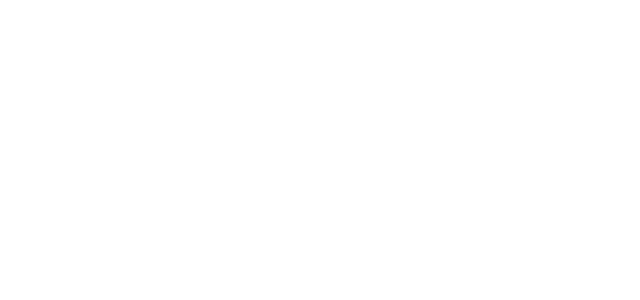
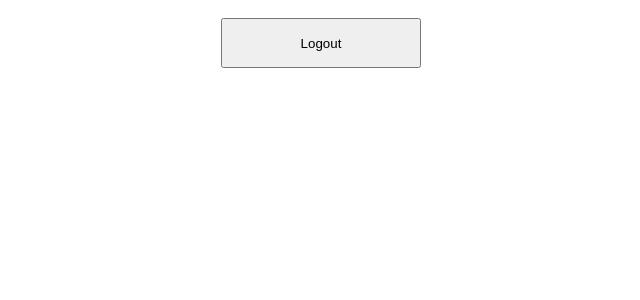
Before and after one commit to bonsaiilabs/google-login-with-react, a React (Create React App) app: page / in a window 1280 px wide. Shown: the top 300 px of the page, without its empty margins (319-959 px from the left). Built offline with nearby package versions, Linux system fonts and the light colour scheme.

Commit message:
Fix re-render login button & add logout option
  - fix rendering of login button after initial event emit
  - add logout option button

```diff
--- a/src/LoginButton.js
+++ b/src/LoginButton.js
@@ -9,6 +9,7 @@ class LoginButton extends React.Component {
 
         this.onSignIn = this.onSignIn.bind(this);
         this.renderGoogleLoginButton = this.renderGoogleLoginButton.bind(this);
+        this.logout = this.logout.bind(this);
     }
 
 
@@ -35,13 +36,32 @@ class LoginButton extends React.Component {
         })
     }
 
+    logout() {
+        console.log('in logout');
+        let auth2 = window.gapi && window.gapi.auth2.getAuthInstance();
+        if(auth2) {
+            auth2.signOut()
+            .then(() => {console.log('Logged out successfully')})
+            .catch(err => {console.log('Error while logging out', err)});
+        } else {
+            console.log('error while logging out');
+        }
+    }
+
     componentDidMount() {
         window.addEventListener('google-loaded', this.renderGoogleLoginButton);
+        window.gapi && this.renderGoogleLoginButton();
     }
 
     render() {
         return (
+          <div>
             <div id='my-signin2'></div>
+            <br />
+            <button style={{width: 200, height: 50, textAlign: 'center'}} onClick={this.logout}>
+                Logout
+            </button>
+          </div>
         );
     }
 
```
